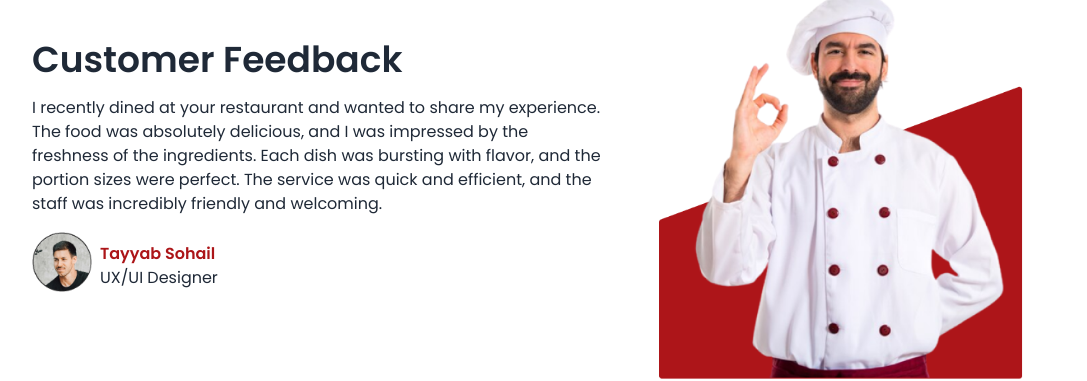
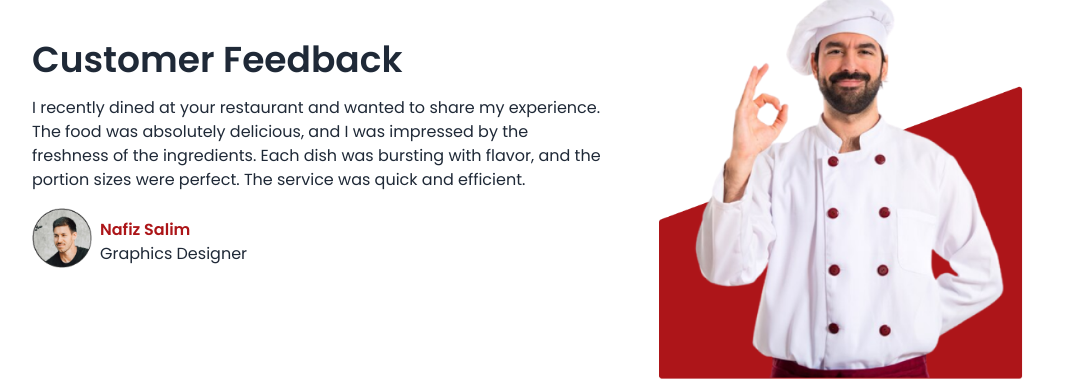
Before and after one commit to hellomaruf/Restaurant, a Next.js app: page / in a window 1280 px wide. Shown: the part 3222-3603 px from the top of the page, without its empty margins (96-1183 px from the left). Built offline with nearby package versions, Linux system fonts and the light colour scheme.

Commit message:
Added slider in feedback section

```diff
--- a/src/app/Components/Feedback.jsx
+++ b/src/app/Components/Feedback.jsx
@@ -2,6 +2,9 @@
 import Image from "next/image";
 import feedbackImg from "../assets/feedbackImg.png";
 import profile from "../assets/profile.png";
+import { Swiper, SwiperSlide } from "swiper/react";
+import "swiper/css";
+import { Autoplay} from 'swiper/modules';
 
 function Feedback() {
   return (
@@ -9,12 +12,22 @@ function Feedback() {
       <div className="grid grid-cols-7 gap-6 justify-between items-center">
         <div className="col-span-4 space-y-4">
           <h1 className="text-4xl font-semibold">Customer Feedback</h1>
+          <Swiper
+           autoplay={{
+            delay: 2500,
+            disableOnInteraction: false,
+          }}
+          modules={[Autoplay]}
+          className="mySwiper">
+            <SwiperSlide>
+              <div className="space-y-4">
                 <p>
                   I recently dined at your restaurant and wanted to share my
-            experience. The food was absolutely delicious, and I was impressed
-            by the freshness of the ingredients. Each dish was bursting with
-            flavor, and the portion sizes were perfect. The service was quick
-            and efficient, and the staff was incredibly friendly and welcoming.
+                  experience. The food was absolutely delicious, and I was
+                  impressed by the freshness of the ingredients. Each dish was
+                  bursting with flavor, and the portion sizes were perfect. The
+                  service was quick and efficient, and the staff was incredibly
+                  friendly and welcoming.
                 </p>
                 <div className="flex items-center gap-2">
                   <Image
@@ -26,10 +39,70 @@ function Feedback() {
                   />
 
                   <div className="">
-              <h5 className="text-[#AC1518] font-semibold">Tayyab Sohail</h5>
+                    <h5 className="text-[#AC1518] font-semibold">
+                      Tayyab Sohail
+                    </h5>
                     <h5>UX/UI Designer</h5>
                   </div>
                 </div>
+              </div>
+            </SwiperSlide>
+            <SwiperSlide>
+              <div className="space-y-4">
+                <p>
+                  I recently dined at your restaurant and wanted to share my
+                  experience. The food was absolutely delicious, and I was
+                  impressed by the freshness of the ingredients. Each dish was
+                  bursting with flavor, and the portion sizes were perfect. The
+                  service was quick and efficient.
+                </p>
+                <div className="flex items-center gap-2">
+                  <Image
+                    src={profile}
+                    alt="Description of image"
+                    width={60}
+                    height={200}
+                    className="pb-2"
+                  />
+
+                  <div className="">
+                    <h5 className="text-[#AC1518] font-semibold">
+                      Nafiz Salim
+                    </h5>
+                    <h5>Graphics Designer</h5>
+                  </div>
+                </div>
+              </div>
+            </SwiperSlide>
+            <SwiperSlide>
+              <div className="space-y-4">
+                <p>
+                I recently dined at your restaurant and wanted to share my
+                  experience. The food was absolutely delicious, and I was
+                  impressed by the freshness of the ingredients. Each dish was
+                  bursting with flavor, and the portion sizes were perfect. The
+                  service was quick and efficient, and the staff was incredibly
+                  friendly and welcoming.
+                </p>
+                <div className="flex items-center gap-2">
+                  <Image
+                    src={profile}
+                    alt="Description of image"
+                    width={60}
+                    height={200}
+                    className="pb-2"
+                  />
+
+                  <div className="">
+                    <h5 className="text-[#AC1518] font-semibold">
+                      Tayyab Iqbal
+                    </h5>
+                    <h5>Developer</h5>
+                  </div>
+                </div>
+              </div>
+            </SwiperSlide>
+          </Swiper>
         </div>
         <div className="col-span-3">
           <Image
```
Lines whose indentation alone changed are shown as unchanged.
